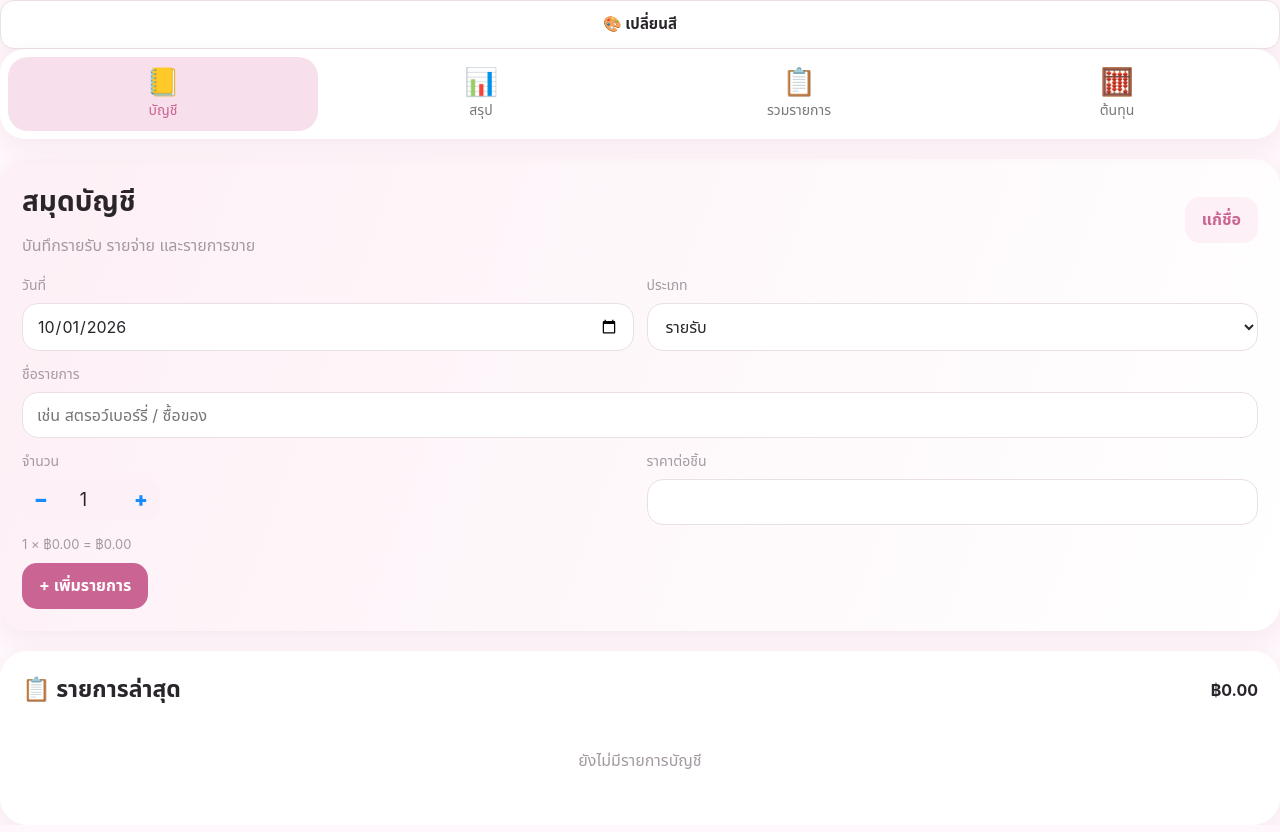
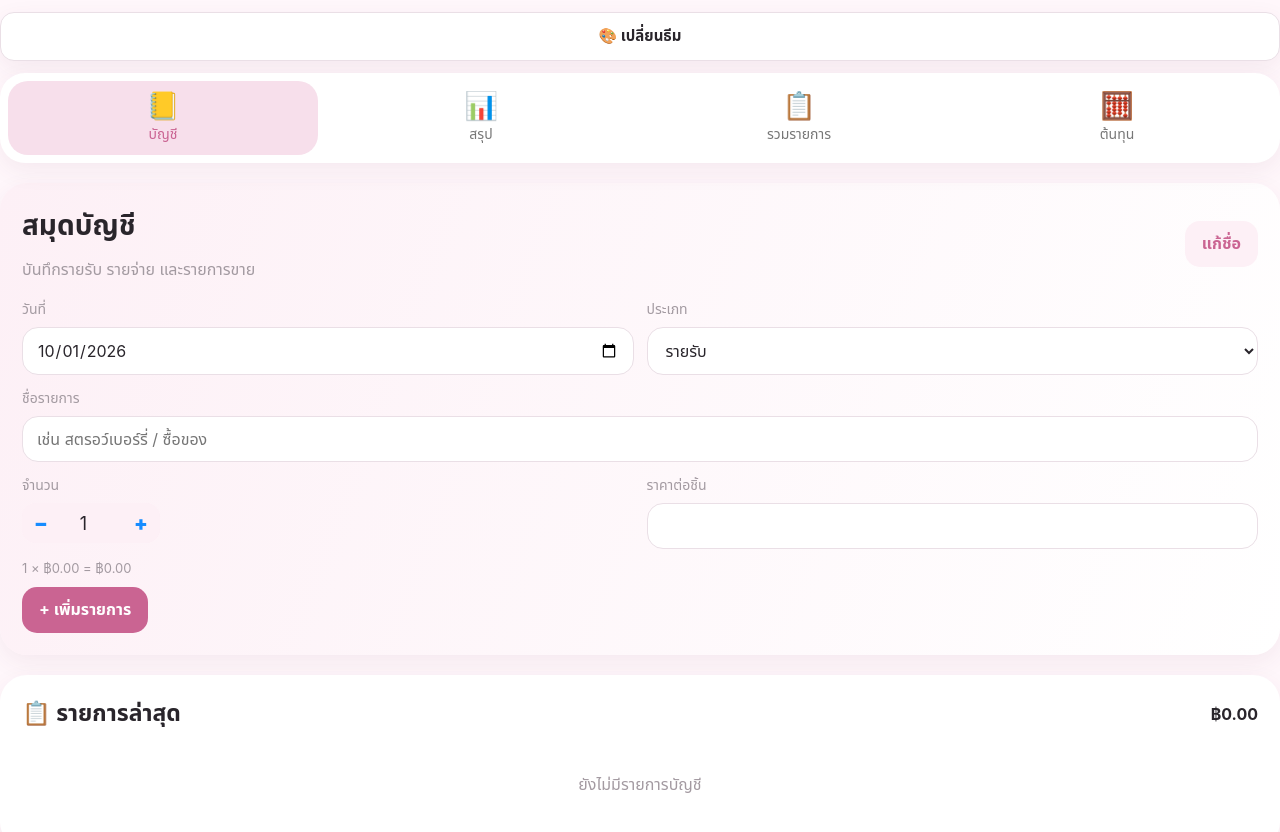
Before and after one commit to dyw7hwst9m-hue/my-account-book-app, a plain HTML site: page index.html in a window 1280 px wide. Drawn offline with Linux system fonts and the light colour scheme.

Commit message:
index.html
Updated theme selection buttons and their layout.

```diff
--- a/index.html
+++ b/index.html
@@ -1093,9 +1093,12 @@ select:focus{
 <meta name="apple-mobile-web-app-status-bar-style" content="default">
 <meta name="apple-mobile-web-app-title" content="สมุดบัญชี">
 </head>
+<div class="theme-box">
+
     <button class="theme-btn" onclick="toggleThemeMenu()">
-  🎨 เปลี่ยนสี
-</button>
+        🎨 เปลี่ยนธีม
+    </button>
+
     <div class="theme-menu" id="themeMenu">
 
         <button onclick="setTheme('pink')">
@@ -1137,6 +1140,8 @@ select:focus{
         <button onclick="setTheme('black')">
             🖤 ดำ
         </button>
+
+    </div>
 
 </div>
 <div class="nav">
```
Lines whose indentation alone changed are shown as unchanged.
